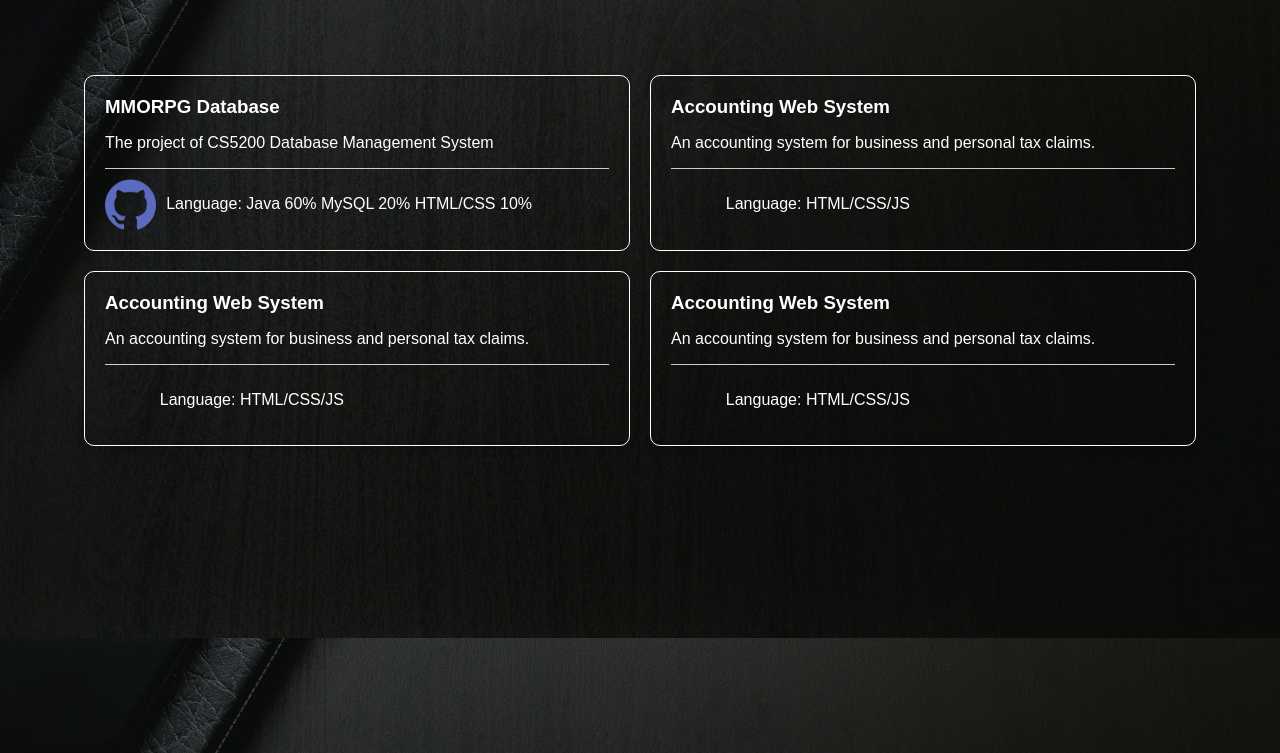
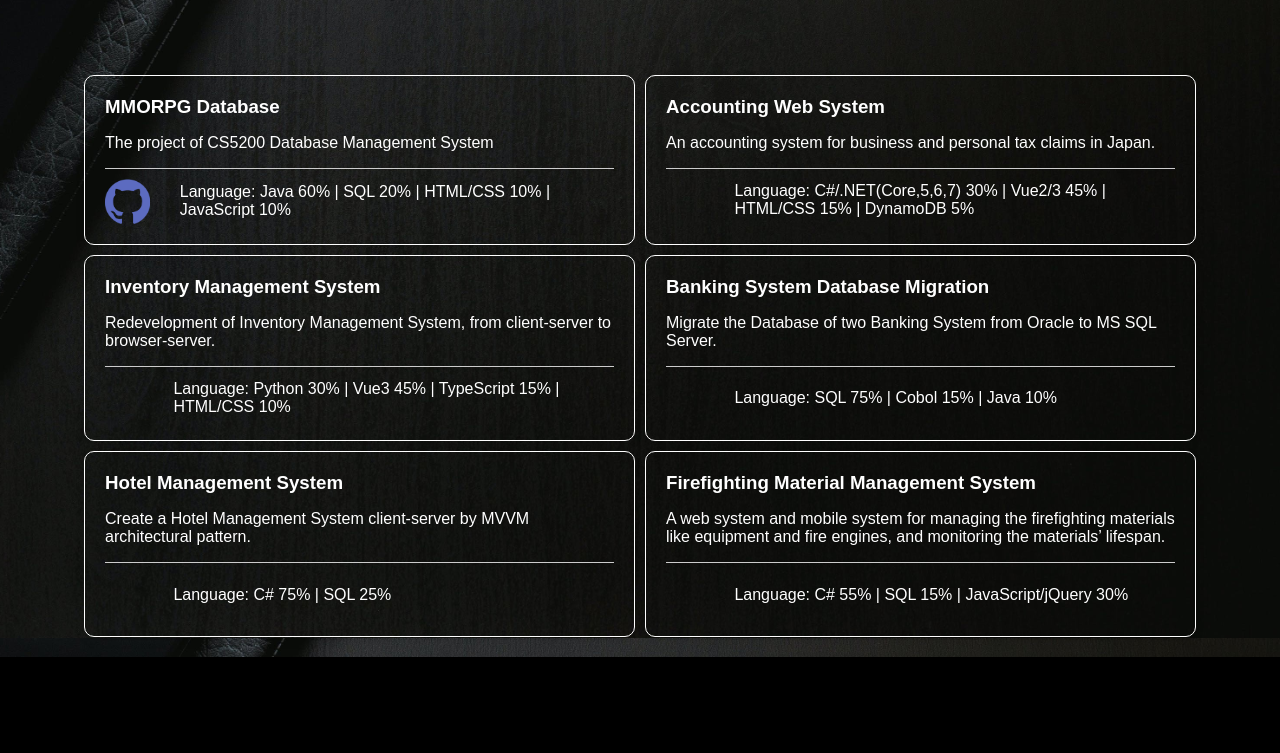
Before and after one commit to JeremyKaku/personal-website, a plain HTML site: page project/index.html in a window 1280 px wide. Shown: the part 162-915 px from the top of the page. After the commit the page ends 819 px from the top, so only its background shows below. Drawn offline with Linux system fonts and the light colour scheme.

Commit message:
fix version issue

```diff
--- a/css/common.css
+++ b/css/common.css
@@ -3,22 +3,17 @@ body {
     padding: 0;
     overflow-x: hidden;
     font-family: 'Centra', sans-serif !important;
-}
-
-.home-background {
-    box-sizing: border-box;
-    overflow: auto;
-    margin: 0;
-    padding-left: 5%;
-    padding-right: 5%;
-    width: 100%;
-    height: 100vh;
     background-image: url('../assets/img/background-img.jpg');
     background-position: center center;
     background-repeat: no-repeat;
     background-size: cover;
     background-attachment: fixed;
     background-color: black;
+    box-sizing: border-box;
+    overflow: auto;
+    margin: 0;
+    padding-left: 5%;
+    padding-right: 5%;
 }
 
 .navbar {
--- a/css/home.css
+++ b/css/home.css
@@ -1,3 +1,8 @@
+.home-background {
+    width: 100%;
+    height: 100vh;
+}
+
 .home-content {
     position: relative;
     top: 20%;
--- a/project/project.css
+++ b/css/project.css
@@ -121,7 +121,7 @@ p {
 .container {
     display: grid;
     grid-template-columns: repeat(2, 1fr);
-    gap: 20px;
+    gap: 10px;
     padding: 20px;
     margin-top: 5%
 }
@@ -159,10 +159,9 @@ p {
     align-items: center;
 }
 
-.project .bottom-section img {
-    width: 50px;
-    height: 50px;
+.project .bottom-section a {
     margin-right: 10px;
+    flex-shrink: 0;
 }
 
 .project .details {
@@ -171,24 +170,24 @@ p {
 
 .project .details p {
     margin: 0;
+    margin-left: 20px;
 }
-
 
 .img-github {
     background-image: url('../assets/icon/github.png');
-    width: 4vw;
-    height: 4vw;
     background-repeat: no-repeat;
     background-size: cover;
     margin-right: 10px;
+    width: 3.5vw;
+    height: 3.5vw;
 }
 
 .img-secret {
     background-image: url('../assets/icon/secret.png');
-    width: 3.5vw;
-    height: 3.5vw;
     background-repeat: no-repeat;
     background-size: cover;
     margin-right: 10px;
     margin-top: 5px;
+    width: 3vw;
+    height: 3vw;
 }
--- a/project/index.html
+++ b/project/index.html
@@ -4,7 +4,7 @@
 <head>
     <meta charset="UTF-8">
     <title>Projects</title>
-    <link rel="stylesheet" href="project.css" type="text/css">
+    <link rel="stylesheet" href="../css/project.css" type="text/css">
     <link rel="stylesheet" href="../css/common.css" type="text/css">
 </head>
 
@@ -83,46 +83,73 @@
             <div class="bottom-section">
                 <a class="img-github" href="https://github.com/JeremyKaku/CS5200-Project.git" target="_blank"></a>
                 <div class="details">
-                    <p>Language: Java 60% MySQL 20% HTML/CSS 10%</p>
+                    <p>Language: Java 60% | SQL 20% | HTML/CSS 10% | JavaScript 10%</p>
                 </div>
             </div>
         </div>
         <div class="project">
             <div class="top-section">
                 <h3>Accounting Web System</h3>
-                <p>An accounting system for business and personal tax claims. </p>
+                <p>An accounting system for business and personal tax claims in Japan. </p>
             </div>
             <hr>
             <div class="bottom-section">
                 <a class="img-secret"></a>
                 <div class="details">
-                    <p>Language: HTML/CSS/JS</p>
+                    <p>Language: C#/.NET(Core,5,6,7) 30% | Vue2/3 45% | HTML/CSS 15% | DynamoDB 5%</p>
                 </div>
             </div>
         </div>
         <div class="project">
             <div class="top-section">
-                <h3>Accounting Web System</h3>
-                <p>An accounting system for business and personal tax claims. </p>
+                <h3>Inventory Management System</h3>
+                <p>Redevelopment of Inventory Management System, from client-server to browser-server. </p>
             </div>
             <hr>
             <div class="bottom-section">
                 <a class="img-secret"></a>
                 <div class="details">
-                    <p>Language: HTML/CSS/JS</p>
+                    <p>Language: Python 30% | Vue3 45% | TypeScript 15% | HTML/CSS 10%</p>
                 </div>
             </div>
         </div>
         <div class="project">
             <div class="top-section">
-                <h3>Accounting Web System</h3>
-                <p>An accounting system for business and personal tax claims. </p>
+                <h3>Banking System Database Migration </h3>
+                <p>Migrate the Database of two Banking System from Oracle to MS SQL Server. </p>
             </div>
             <hr>
             <div class="bottom-section">
                 <a class="img-secret"></a>
                 <div class="details">
-                    <p>Language: HTML/CSS/JS</p>
+                    <p>Language: SQL 75% | Cobol 15% | Java 10%</p>
+                </div>
+            </div>
+        </div>
+        <div class="project">
+            <div class="top-section">
+                <h3>Hotel Management System </h3>
+                <p>Create a Hotel Management System client-server by MVVM architectural pattern. </p>
+            </div>
+            <hr>
+            <div class="bottom-section">
+                <a class="img-secret"></a>
+                <div class="details">
+                    <p>Language: C# 75% | SQL 25%</p>
+                </div>
+            </div>
+        </div>
+        <div class="project">
+            <div class="top-section">
+                <h3>Firefighting Material Management System</h3>
+                <p>A web system and mobile system for managing the firefighting materials like equipment and fire
+                    engines, and monitoring the materials’ lifespan. </p>
+            </div>
+            <hr>
+            <div class="bottom-section">
+                <a class="img-secret"></a>
+                <div class="details">
+                    <p>Language: C# 55% | SQL 15% | JavaScript/jQuery 30%</p>
                 </div>
             </div>
         </div>
```
